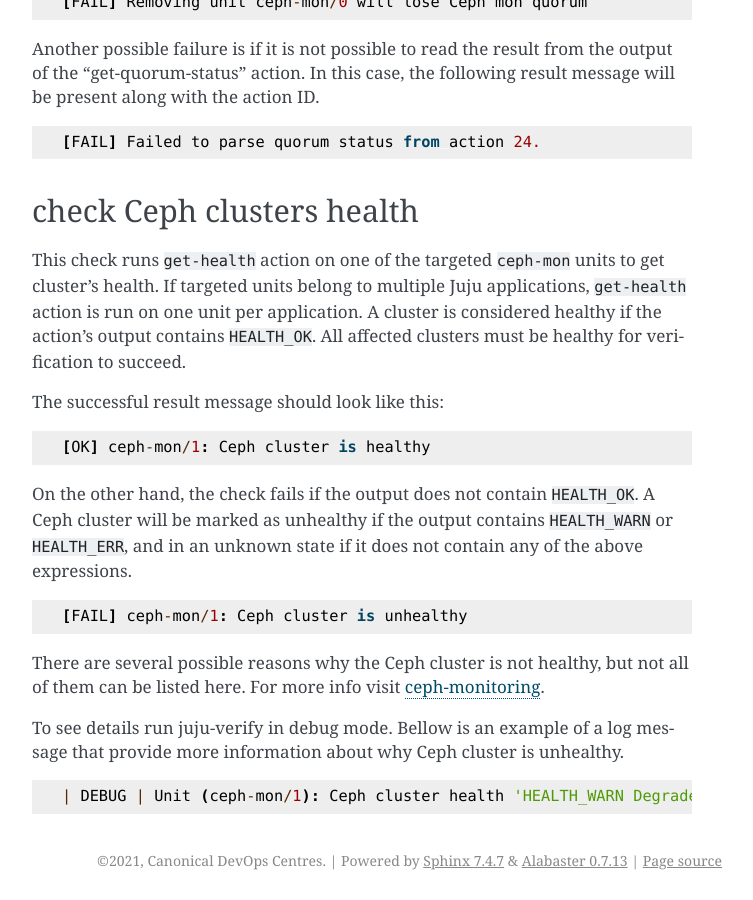
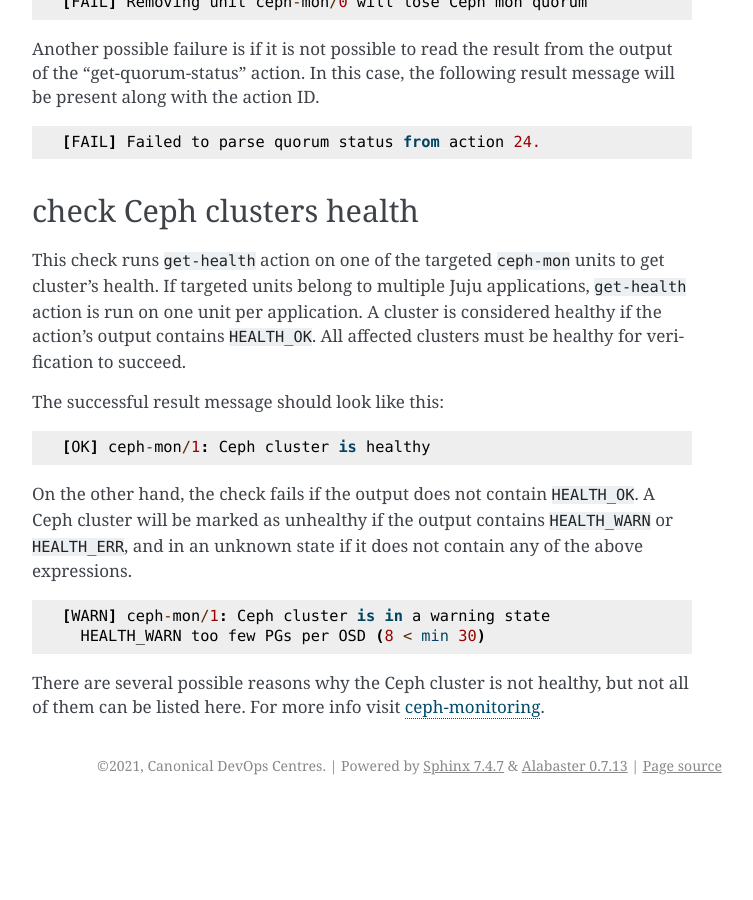
Before and after one commit to canonical/juju-verify, a Sphinx documentation site: the page built from docs/verifiers/ceph-mon.rst, in a window 1280 px wide and 900 px high, scrolled down 1168 px. Shown: the whole window, without its empty margins (388-1141 px from the left). Built offline with Sphinx 7.4.7, drawn with Linux system fonts in a browser that asks for light colours; pages that are not in the unit, such as notebooks, are missing from menus; after the commit the page ends 1973 px from its top, so only the background shows below that.

Commit message:
Change HEALTH_WARN into warning result
 - change the behavior if HEALTH_WARN is in the cluster health message
 - add cluster health message into WARN and FAIL result

fixes: https://bugs.launchpad.net/juju-verify/+bug/1949600

```diff
--- a/docs/verifiers/ceph-mon.rst
+++ b/docs/verifiers/ceph-mon.rst
@@ -94,17 +94,11 @@
 
 ::
 
-  [FAIL] ceph-mon/1: Ceph cluster is unhealthy
+  [WARN] ceph-mon/1: Ceph cluster is in a warning state
+    HEALTH_WARN too few PGs per OSD (8 < min 30)
 
 There are several possible reasons why the Ceph cluster is not healthy, but not all of
 them can be listed here. For more info visit `ceph-monitoring`_.
 
-To see details run juju-verify in debug mode. Bellow is an example of a log message
-that provide more information about why Ceph cluster is unhealthy.
-
-::
-
-  | DEBUG | Unit (ceph-mon/1): Ceph cluster health 'HEALTH_WARN Degraded data redundancy: 8 pgs undersized; too few PGs per OSD (8 < min 30)'
-
 
 .. _ceph-monitoring: https://docs.ceph.com/en/pacific/rados/operations/monitoring/
```
Also changed, not shown: docs/verifiers/ceph-osd.rst (+2 -8 lines), 4 other files.
